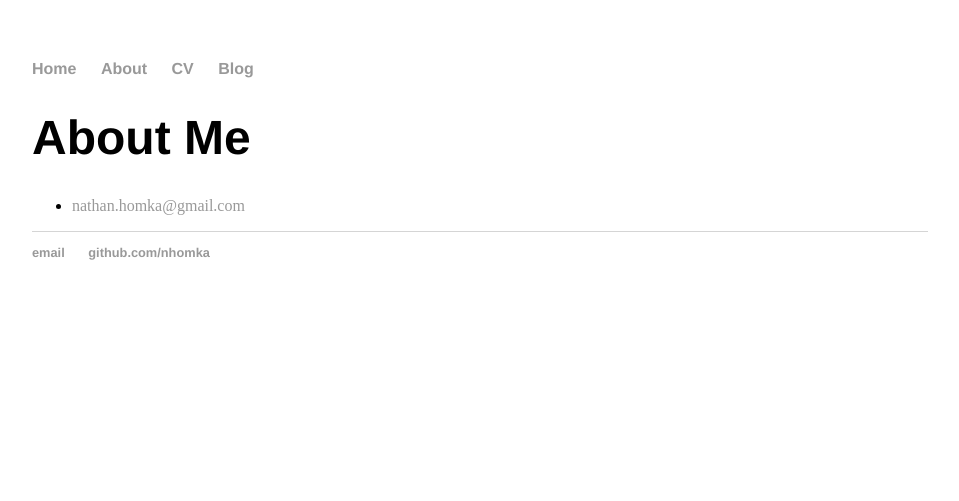
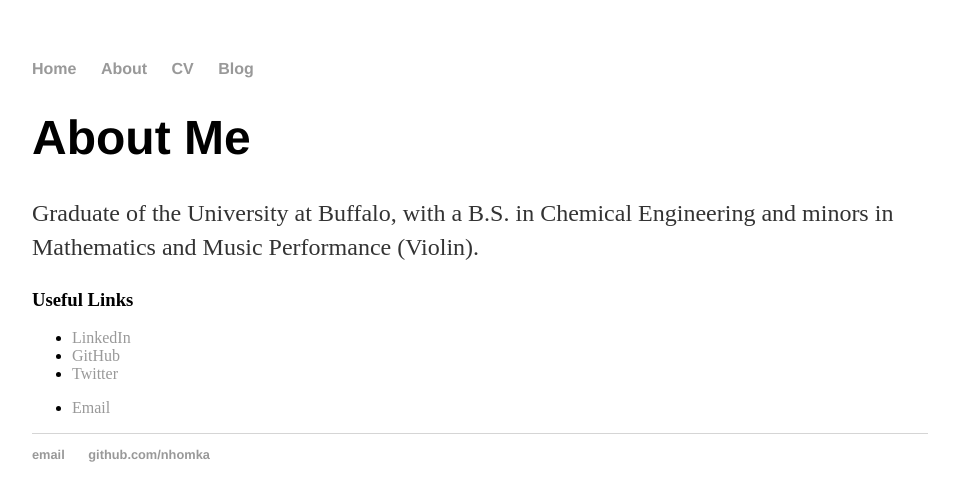
Before and after one commit to nhomka/nhomka.github.io, a Jekyll site: the page built from about/index.html, in a window 1280 px wide. Shown: the top 501 px of the page, without its empty margins (160-1119 px from the left). Built offline with Jekyll 4.4.1, drawn with Linux system fonts in a browser that asks for light colours.

Commit message:
Update index.html
Links

```diff
--- a/about/index.html
+++ b/about/index.html
@@ -2,8 +2,19 @@
 layout: default
 title: About Me
 ---
-	<h1>{{ page.title }}</h1>
+<h1>{{ page.title }}</h1>
 
-  <ul class="contactInfo">
-    <li><a href="mailto:nathan.homka@gmail.com">nathan.homka@gmail.com</a></li>
-  </ul>
+<p>
+  Graduate of the University at Buffalo, with a B.S. in Chemical Engineering and minors in Mathematics and Music Performance (Violin).
+</p>
+
+<h3>Useful Links</h3>
+<ul>
+	<li><a href="https://www.linkedin.com/in/nathanhomka">LinkedIn</a></li>
+	<li><a href="https://github.com/nhomka">GitHub</a></li>
+	<li><a href="https://twitter.com/nathanharmonica">Twitter</a></li>
+</ul>
+
+<ul class="contactInfo">
+  <li><a href="mailto:nathan.homka@gmail.com">Email</a></li>
+</ul>
```
